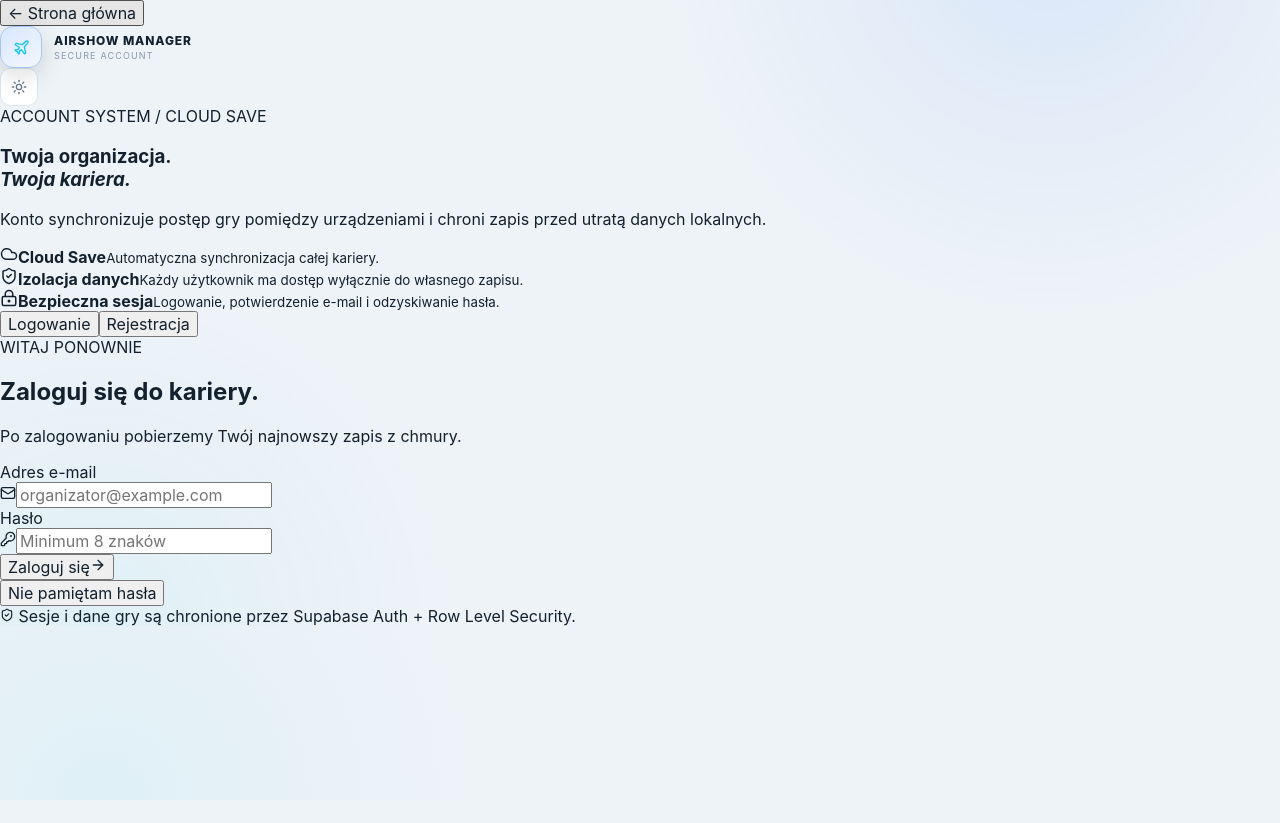
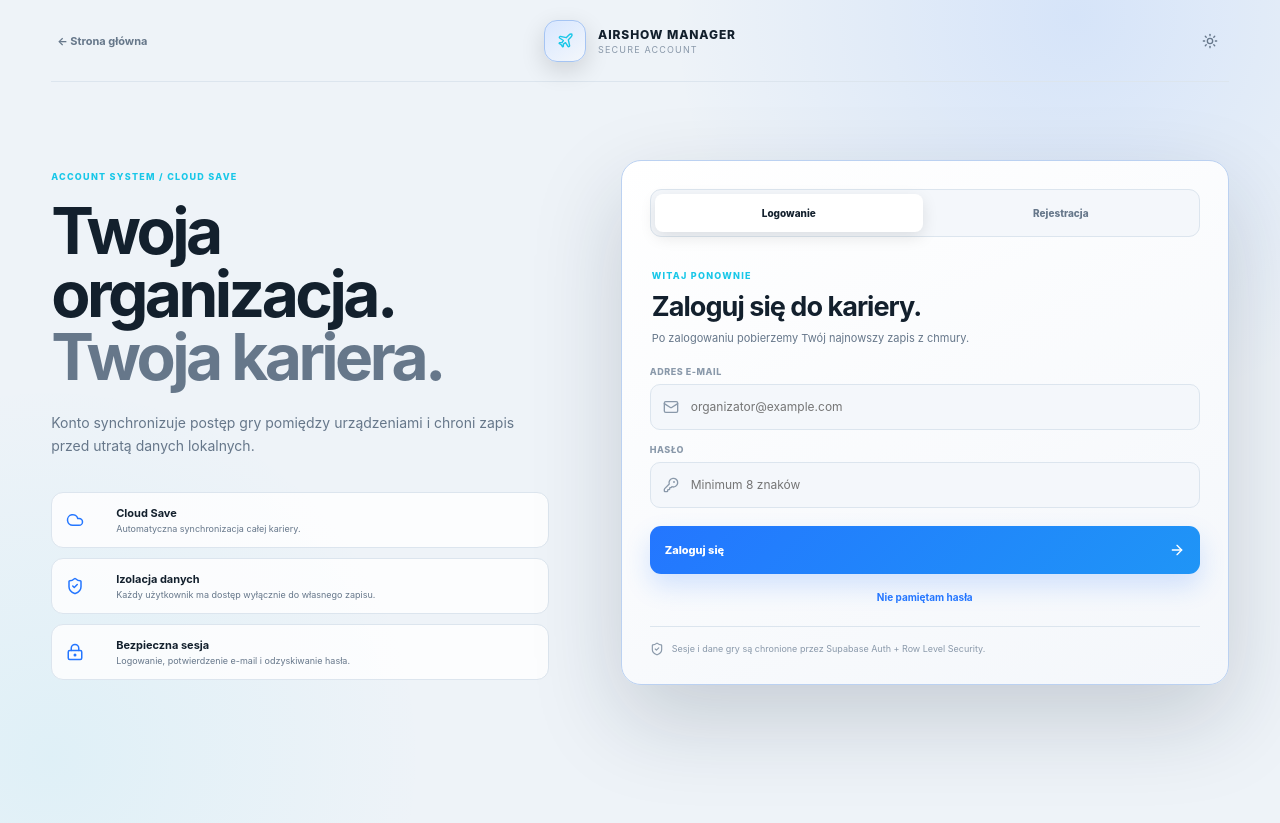
Before and after one commit to MGYTT/airshow-manager, a Next.js app: page /auth in a window 1280 px wide. Before the commit the page ends 800 px from the top, so only its background shows below. Built offline with nearby package versions, Linux system fonts and the light colour scheme; no server answers.

Commit message:
Style authentication account and cloud sync UI

```diff
--- a/src/app/page.module.css
+++ b/src/app/page.module.css
@@ -1142,3 +1142,106 @@
 @media(prefers-reduced-motion:reduce){
   .gameShell,.gameShell *,.landing,.landing *,.setup,.setup *{scroll-behavior:auto!important;transition:none!important;animation:none!important}
 }
+
+
+/* Account & authentication */
+.accountEntry{
+  height:36px;padding:0 13px;border:1px solid var(--line);border-radius:10px;
+  background:var(--surface);color:var(--text);font-size:10px;font-weight:760;cursor:pointer
+}
+.accountEntry:hover{border-color:var(--accent);color:var(--accent);box-shadow:var(--glow)}
+
+.authPage,.accountPage{min-height:100vh;padding:0 clamp(18px,4vw,58px) 60px;background:
+  radial-gradient(circle at 84% 2%,color-mix(in srgb,var(--accent) 12%,transparent),transparent 30%),
+  radial-gradient(circle at 4% 92%,color-mix(in srgb,var(--accent-2) 7%,transparent),transparent 26%),
+  var(--bg)}
+.authTopbar,.accountTopbar{
+  max-width:1440px;height:82px;margin:auto;display:grid;grid-template-columns:1fr auto 1fr;align-items:center;
+  border-bottom:1px solid var(--line)
+}
+.authTopbar>button,.accountTopbar>button{
+  justify-self:start;border:0;background:transparent;color:var(--muted);font-size:11px;font-weight:700;cursor:pointer
+}
+.authTopbar>button:hover,.accountTopbar>button:hover{color:var(--accent)}
+.authTopbar>.themeCompact,.accountTopbar>.themeCompact{justify-self:end}
+
+.authLayout{max-width:1180px;margin:0 auto;padding:78px 0;display:grid;grid-template-columns:.9fr 1.1fr;gap:72px;align-items:center}
+.authStory>span,.authHeading>span,.accountHero>div>span,.accountCard header span{
+  color:var(--accent-2);font-size:9px;font-weight:850;letter-spacing:.14em
+}
+.authStory h1{margin:16px 0 22px;font-size:clamp(46px,5vw,72px);line-height:.98;letter-spacing:-.055em}
+.authStory h1 em{font-style:normal;color:var(--muted)}
+.authStory>p{max-width:520px;margin:0;color:var(--muted);font-size:14px;line-height:1.7}
+.authBenefits{margin-top:34px;display:grid;gap:10px}
+.authBenefits>div{
+  display:grid;grid-template-columns:38px 1fr;gap:12px;align-items:center;padding:13px 14px;
+  border:1px solid var(--line);border-radius:12px;background:color-mix(in srgb,var(--surface) 82%,transparent)
+}
+.authBenefits svg{color:var(--accent)}
+.authBenefits span{display:flex;flex-direction:column;gap:3px}.authBenefits b{font-size:11px}.authBenefits small{font-size:9px;color:var(--muted)}
+
+.authCard{
+  padding:28px;border:1px solid color-mix(in srgb,var(--accent) 18%,var(--line));border-radius:20px;
+  background:linear-gradient(155deg,var(--surface),var(--surface-2));box-shadow:var(--shadow-lg)
+}
+.authTabs{display:grid;grid-template-columns:1fr 1fr;gap:4px;padding:4px;border:1px solid var(--line);border-radius:11px;background:var(--surface-2)}
+.authTabs button{height:38px;border:0;border-radius:8px;background:transparent;color:var(--muted);font-size:10px;font-weight:800;cursor:pointer}
+.authTabs button.authTabActive{background:var(--surface);color:var(--text);box-shadow:0 5px 16px rgba(0,0,0,.1)}
+.authHeading{padding:26px 2px 18px}.authHeading h2{margin:7px 0 7px;font-size:27px;letter-spacing:-.035em}.authHeading p{margin:0;color:var(--muted);font-size:11px;line-height:1.6}
+
+.authForm{display:grid;gap:14px}.authForm label{display:grid;gap:7px}.authForm label>span{font-size:9px;font-weight:800;color:var(--quiet);letter-spacing:.06em;text-transform:uppercase}
+.authForm label>div{height:46px;display:flex;align-items:center;gap:10px;padding:0 12px;border:1px solid var(--line);border-radius:10px;background:var(--surface-2)}
+.authForm label>div:focus-within{border-color:var(--accent);box-shadow:0 0 0 3px color-mix(in srgb,var(--accent) 12%,transparent)}
+.authForm label svg{color:var(--quiet);flex:none}.authForm input{width:100%;border:0;outline:0;background:transparent;color:var(--text);font-size:12px}
+.authSubmit{
+  height:48px;margin-top:4px;padding:0 15px;border:0;border-radius:11px;background:linear-gradient(135deg,var(--accent),color-mix(in srgb,var(--accent) 62%,var(--accent-2)));
+  color:white;display:flex;justify-content:space-between;align-items:center;font-size:11px;font-weight:850;cursor:pointer;box-shadow:0 12px 26px color-mix(in srgb,var(--accent) 18%,transparent)
+}
+.authSubmit:hover:not(:disabled){transform:translateY(-1px)}.authSubmit:disabled{opacity:.45;cursor:not-allowed}
+.authLink{margin:16px auto 0;display:block;border:0;background:transparent;color:var(--accent);font-size:10px;font-weight:750;cursor:pointer}
+.authCard>footer{margin-top:22px;padding-top:15px;border-top:1px solid var(--line);display:flex;gap:8px;color:var(--quiet);font-size:9px;line-height:1.45}
+.authConfigWarning,.authError,.authSuccess,.accountNotice{
+  margin-bottom:14px;padding:12px 14px;border:1px solid var(--line);border-radius:10px;font-size:10px;line-height:1.5
+}
+.authConfigWarning{border-color:color-mix(in srgb,var(--warning) 40%,var(--line));background:color-mix(in srgb,var(--warning) 6%,var(--surface));display:flex;flex-direction:column;gap:3px}
+.authError{border-color:color-mix(in srgb,var(--danger) 45%,var(--line));background:color-mix(in srgb,var(--danger) 6%,var(--surface));color:var(--danger)}
+.authSuccess{border-color:color-mix(in srgb,var(--success) 45%,var(--line));background:color-mix(in srgb,var(--success) 6%,var(--surface));color:var(--success)}
+
+.accountHero{max-width:1180px;margin:54px auto 20px;padding:26px 28px;border:1px solid var(--line);border-radius:17px;background:linear-gradient(145deg,var(--surface),var(--surface-2));display:flex;justify-content:space-between;align-items:center;box-shadow:var(--shadow)}
+.accountHero h1{margin:6px 0 4px;font-size:29px}.accountHero p{margin:0;color:var(--muted);font-size:11px}
+.accountHero>button{height:38px;padding:0 12px;border:1px solid var(--line);border-radius:9px;background:var(--surface-2);display:flex;align-items:center;gap:8px;font-size:10px;font-weight:750;cursor:pointer}
+.accountNotice{max-width:1180px;margin:0 auto 16px;display:flex;align-items:center;gap:10px;border-color:color-mix(in srgb,var(--accent) 35%,var(--line));background:color-mix(in srgb,var(--accent) 6%,var(--surface))}
+.accountPage>.authSuccess,.accountPage>.authError{max-width:1180px;margin-left:auto;margin-right:auto}
+.accountGrid{max-width:1180px;margin:0 auto;display:grid;grid-template-columns:repeat(3,minmax(0,1fr));gap:14px}
+.accountCard{padding:20px;border:1px solid var(--line);border-radius:15px;background:linear-gradient(155deg,var(--surface),var(--surface-2));box-shadow:var(--shadow)}
+.accountCard>header{display:flex;gap:11px;align-items:center;padding-bottom:15px;border-bottom:1px solid var(--line)}
+.accountCard>header svg{color:var(--accent)}.accountCard h2{margin:4px 0 0;font-size:16px}
+.accountCard form{display:grid;gap:12px;margin-top:16px}.accountCard label{display:grid;gap:6px;color:var(--quiet);font-size:9px;font-weight:750}
+.accountCard input{height:40px;border:1px solid var(--line);border-radius:9px;background:var(--surface-2);color:var(--text);padding:0 10px;font-size:11px}
+.accountCard form>button,.dangerButton{height:38px;border:1px solid var(--line-strong);border-radius:9px;background:var(--surface-2);display:flex;align-items:center;justify-content:center;gap:7px;font-size:10px;font-weight:780;cursor:pointer}
+.accountCard form>button:hover{border-color:var(--accent);color:var(--accent)}
+.cloudStatus{padding:18px 0}.cloudStatus>b{font-size:9px;letter-spacing:.08em}.cloudStatus p{font-size:11px;line-height:1.55;color:var(--muted)}.cloudStatus small{font-size:9px;color:var(--quiet)}
+.dangerButton{width:100%;border-color:color-mix(in srgb,var(--danger) 35%,var(--line));color:var(--danger)}
+
+.sidebarSync{
+  margin:6px 5px 2px;padding:8px 10px;border-top:1px solid var(--line);display:flex;justify-content:space-between;gap:8px;align-items:center
+}
+.sidebarSync span,.sidebarSync b{font-size:7px;font-weight:850;letter-spacing:.12em}
+.sidebarSync span{color:var(--quiet)}
+.sidebarActions{display:grid!important;grid-template-columns:1fr 1fr!important}
+.sidebarActions>.themeToggle{grid-column:1/-1}
+.sidebarActions>button{height:34px;border:1px solid var(--line);border-radius:9px;background:var(--surface-2);color:var(--muted);font-size:9px;font-weight:700;cursor:pointer}
+.sidebarActions>button:hover{border-color:var(--accent);color:var(--accent)}
+
+@media(max-width:900px){
+  .authLayout{grid-template-columns:1fr;gap:30px;padding:44px 0}.authStory{display:none}
+  .accountGrid{grid-template-columns:1fr 1fr}
+  .sidebarSync{display:none}
+}
+@media(max-width:650px){
+  .authTopbar,.accountTopbar{grid-template-columns:1fr auto}.authTopbar>.wordmark,.accountTopbar>.wordmark{display:none}
+  .authLayout{padding:28px 0}.authCard{padding:20px}
+  .accountHero{margin-top:28px;align-items:flex-start;gap:16px}.accountHero h1{font-size:23px}
+  .accountGrid{grid-template-columns:1fr}
+  .headerActions .version{display:none}
+}
```
